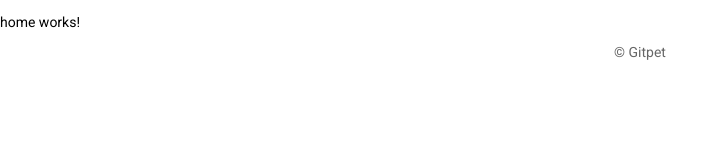
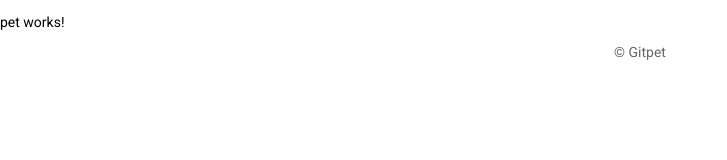
Before and after one commit to Tadogami/practice, an Angular app: page / in a window 1280 px wide. Shown: the top 160 px of the page, without its empty margins (0-727 px from the left). Built offline with nearby package versions, Linux system fonts and the light colour scheme.

Commit message:
feat(pet): ペットとペットインターフェイス追加

```diff
--- a/src/app/app-routing.module.ts
+++ b/src/app/app-routing.module.ts
@@ -5,6 +5,7 @@ import { Routes, RouterModule } from '@angular/router';
 const routes: Routes = [
   {
     path: '',
+    pathMatch: 'full',
     loadChildren: () => import('./home/home.module').then(m => m.HomeModule)
   },
   {
--- a/src/app/home/home-routing.module.ts
+++ b/src/app/home/home-routing.module.ts
@@ -6,6 +6,7 @@ import { Routes, RouterModule } from '@angular/router';
 const routes: Routes = [
   {
     path: '',
+    pathMatch: 'full',
     component: HomeComponent
   }
 ];
--- a/src/app/home/home.module.ts
+++ b/src/app/home/home.module.ts
@@ -3,10 +3,11 @@ import { CommonModule } from '@angular/common';
 
 import { HomeRoutingModule } from './home-routing.module';
 import { HomeComponent } from './home/home.component';
+import { PetComponent } from './pet/pet.component';
 
 
 @NgModule({
-  declarations: [HomeComponent],
+  declarations: [HomeComponent, PetComponent],
   imports: [
     CommonModule,
     HomeRoutingModule
--- a/src/app/home/home/home.component.html
+++ b/src/app/home/home/home.component.html
@@ -1 +1 @@
-<p>home works!</p>
+<app-pet></app-pet>
--- /dev/null
+++ b/src/app/home/pet/pet.component.html
@@ -0,0 +1 @@
+<p>pet works!</p>
--- /dev/null
+++ b/src/app/home/pet/pet.component.ts
@@ -0,0 +1,15 @@
+import { Component, OnInit } from '@angular/core';
+
+@Component({
+  selector: 'app-pet',
+  templateUrl: './pet.component.html',
+  styleUrls: ['./pet.component.scss']
+})
+export class PetComponent implements OnInit {
+
+  constructor() { }
+
+  ngOnInit(): void {
+  }
+
+}
--- /dev/null
+++ b/src/app/interfaces/pet.ts
@@ -0,0 +1,6 @@
+export interface Pet {
+  avatarURL: string;
+  name: string;
+  level: number;
+  exp: number;
+}
```
Also changed, not shown: src/app/home/pet/pet.component.scss (added), 1 other file (tests, documents, lock files or other folders).
